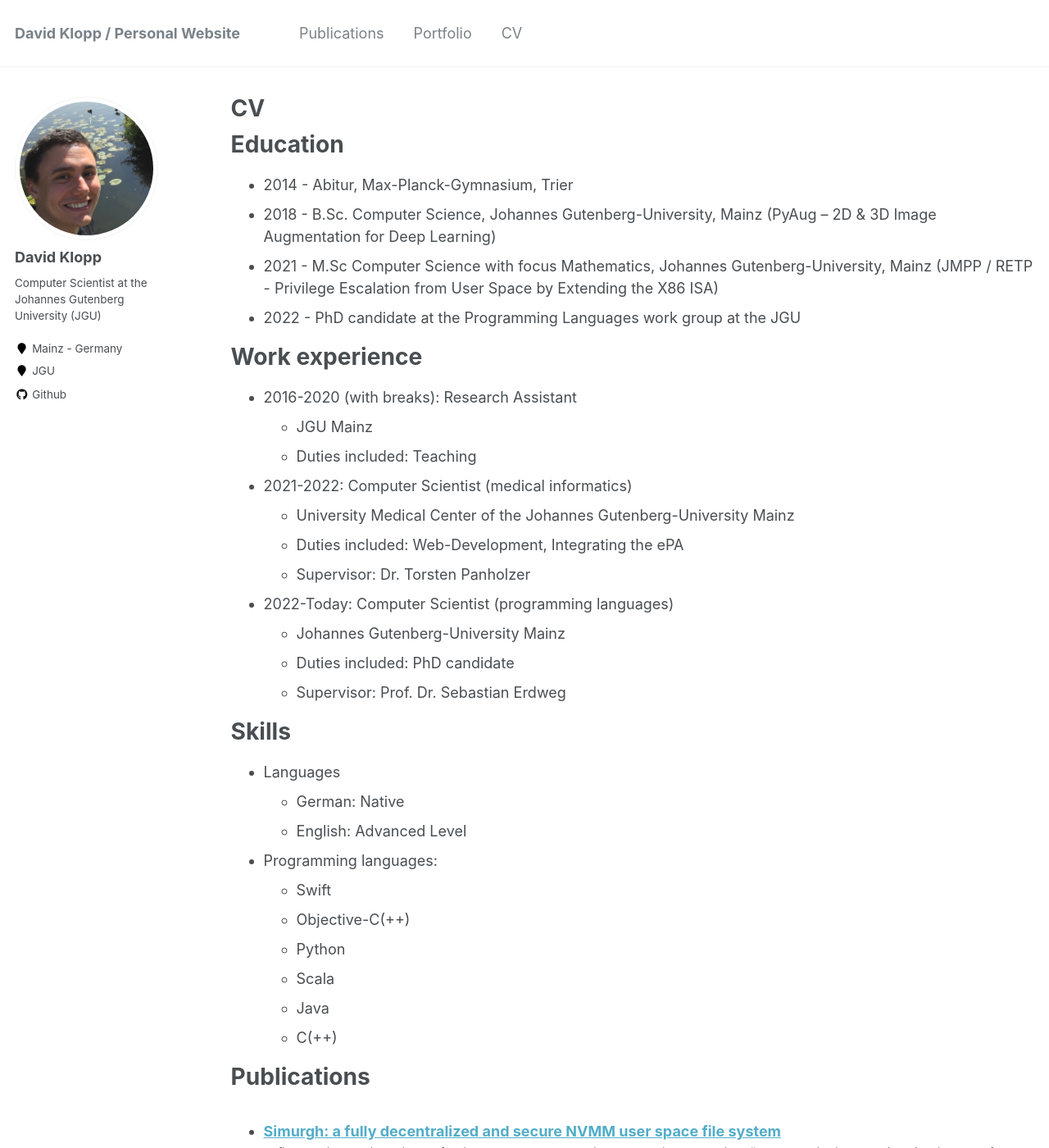
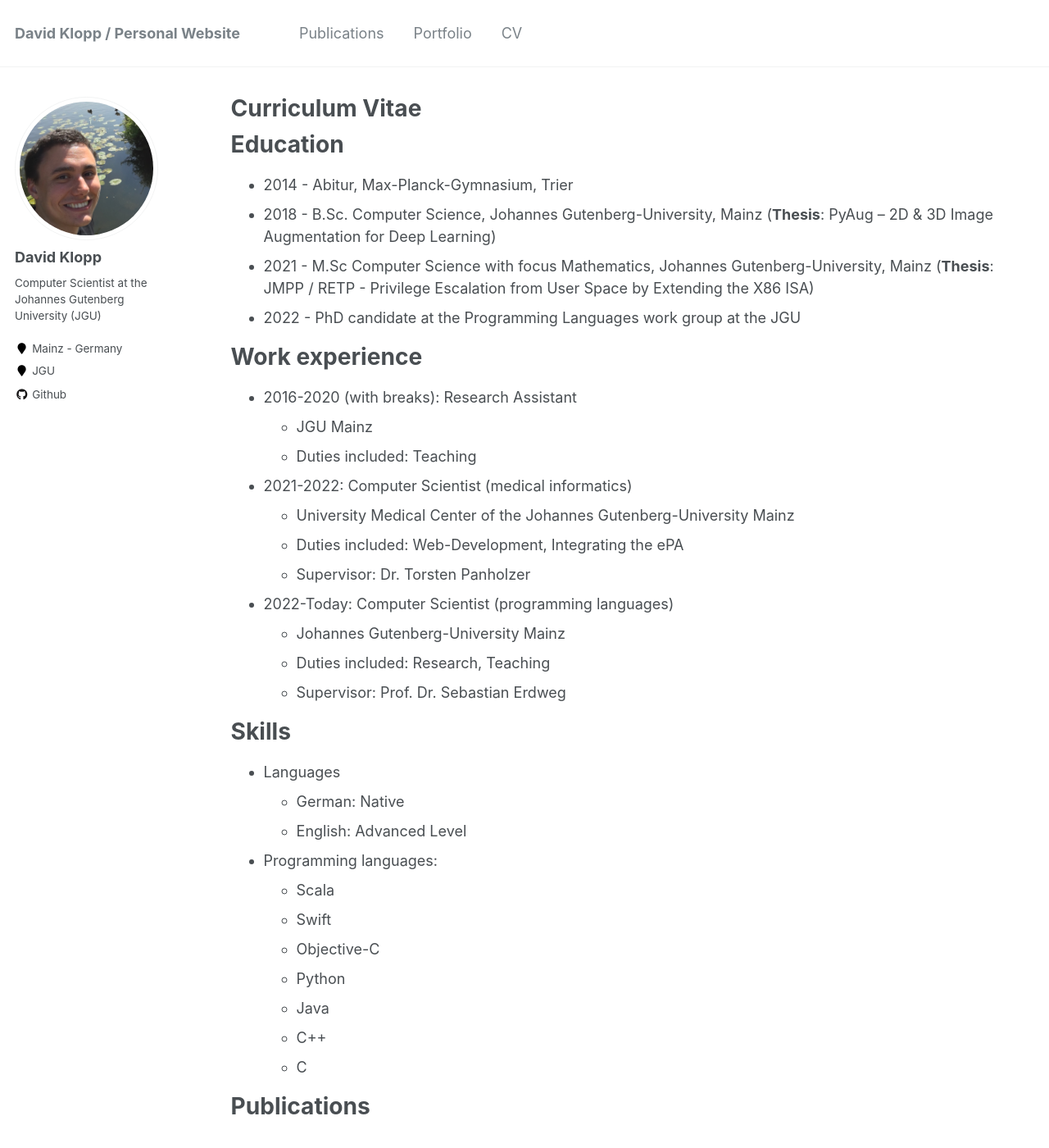
Before and after one commit to Schlaubischlump/schlaubischlump.github.io, a Jekyll site: the page built from _pages/cv.md, in a window 1280 px wide and 1400 px high. Shown: the whole window at 82% size. Built offline with Jekyll 4.4.1, drawn with Linux system fonts in a browser that asks for light colours.

Commit message:
Update cv.md

```diff
--- a/_pages/cv.md
+++ b/_pages/cv.md
@@ -1,6 +1,6 @@
 ---
 layout: archive
-title: "CV"
+title: "Curriculum Vitae"
 permalink: /cv/
 author_profile: true
 redirect_from:
@@ -12,9 +12,10 @@
 Education
 ======
 * 2014 - Abitur, Max-Planck-Gymnasium, Trier
-* 2018 - B.Sc. Computer Science, Johannes Gutenberg-University, Mainz (PyAug – 2D & 3D Image Augmentation for Deep Learning)
-* 2021 - M.Sc Computer Science with focus Mathematics, Johannes Gutenberg-University, Mainz (JMPP / RETP - Privilege Escalation from User Space by Extending the X86 ISA)
+* 2018 - B.Sc. Computer Science, Johannes Gutenberg-University, Mainz (**Thesis**: PyAug – 2D & 3D Image Augmentation for Deep Learning)
+* 2021 - M.Sc Computer Science with focus Mathematics, Johannes Gutenberg-University, Mainz (**Thesis**: JMPP / RETP - Privilege Escalation from User Space by Extending the X86 ISA)
 * 2022 - PhD candidate at the Programming Languages work group at the JGU
+
 
 Work experience
 ======
@@ -29,7 +30,7 @@
 
 * 2022-Today: Computer Scientist (programming languages)
   * Johannes Gutenberg-University Mainz
-  * Duties included: PhD candidate
+  * Duties included: Research, Teaching
   * Supervisor: Prof. Dr. Sebastian Erdweg
 
 Skills
@@ -38,12 +39,13 @@
 	* German: Native
 	* English: Advanced Level
 * Programming languages:
+  * Scala
   * Swift
-  * Objective-C(++)
+  * Objective-C
   * Python
-  * Scala
   * Java
-  * C(++)
+  * C++
+  * C
 
 Publications
 ======
```
Also changed, not shown: other parts of _pages/cv.md (+1 -1 lines).
